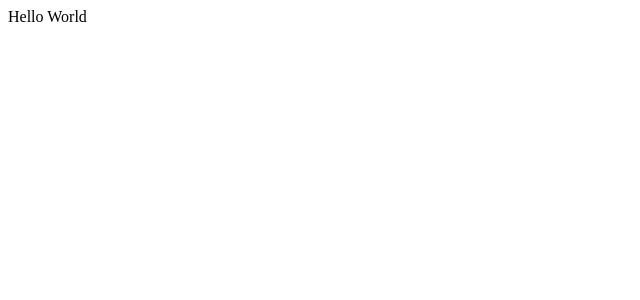
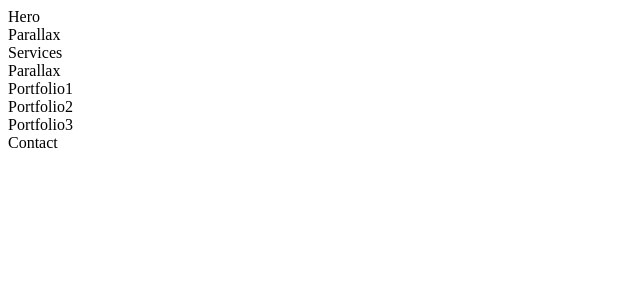
Before and after one commit to Alek30k/animated-portfolio, a React (Vite) app: page / in a window 1280 px wide. Shown: the top 300 px of the page, without its empty margins (0-640 px from the left). Built offline with nearby package versions, Linux system fonts and the light colour scheme.

Commit message:
last commit[A

```diff
--- a/index.html
+++ b/index.html
@@ -1,10 +1,13 @@
-<!doctype html>
+<!DOCTYPE html>
 <html lang="en">
   <head>
     <meta charset="UTF-8" />
     <meta name="viewport" content="width=device-width, initial-scale=1.0" />
-    <link href="https://fonts.googleapis.com/css2?family=DM+Sans:ital,opsz,wght@0,9..40,100;0,9..40,200;0,9..40,300;0,9..40,400;0,9..40,500;0,9..40,600;0,9..40,700;0,9..40,800;0,9..40,900;0,9..40,1000;1,9..40,100;1,9..40,1000&display=swap" rel="stylesheet">
-    <title>Lama Dev Portfolio</title>
+    <link
+      href="https://fonts.googleapis.com/css2?family=DM+Sans:ital,opsz,wght@0,9..40,100;0,9..40,200;0,9..40,300;0,9..40,400;0,9..40,500;0,9..40,600;0,9..40,700;0,9..40,800;0,9..40,900;0,9..40,1000;1,9..40,100;1,9..40,1000&display=swap"
+      rel="stylesheet"
+    />
+    <title>Ale Portfolio</title>
   </head>
   <body>
     <div id="root"></div>
--- a/src/App.jsx
+++ b/src/App.jsx
@@ -1,5 +1,16 @@
 const App = () => {
-  return <div>Hello World</div>;
+  return (
+    <div>
+      <section>Hero</section>
+      <section>Parallax</section>
+      <section>Services</section>
+      <section>Parallax</section>
+      <section>Portfolio1</section>
+      <section>Portfolio2</section>
+      <section>Portfolio3</section>
+      <section>Contact</section>
+    </div>
+  );
 };
 
 export default App;
```
